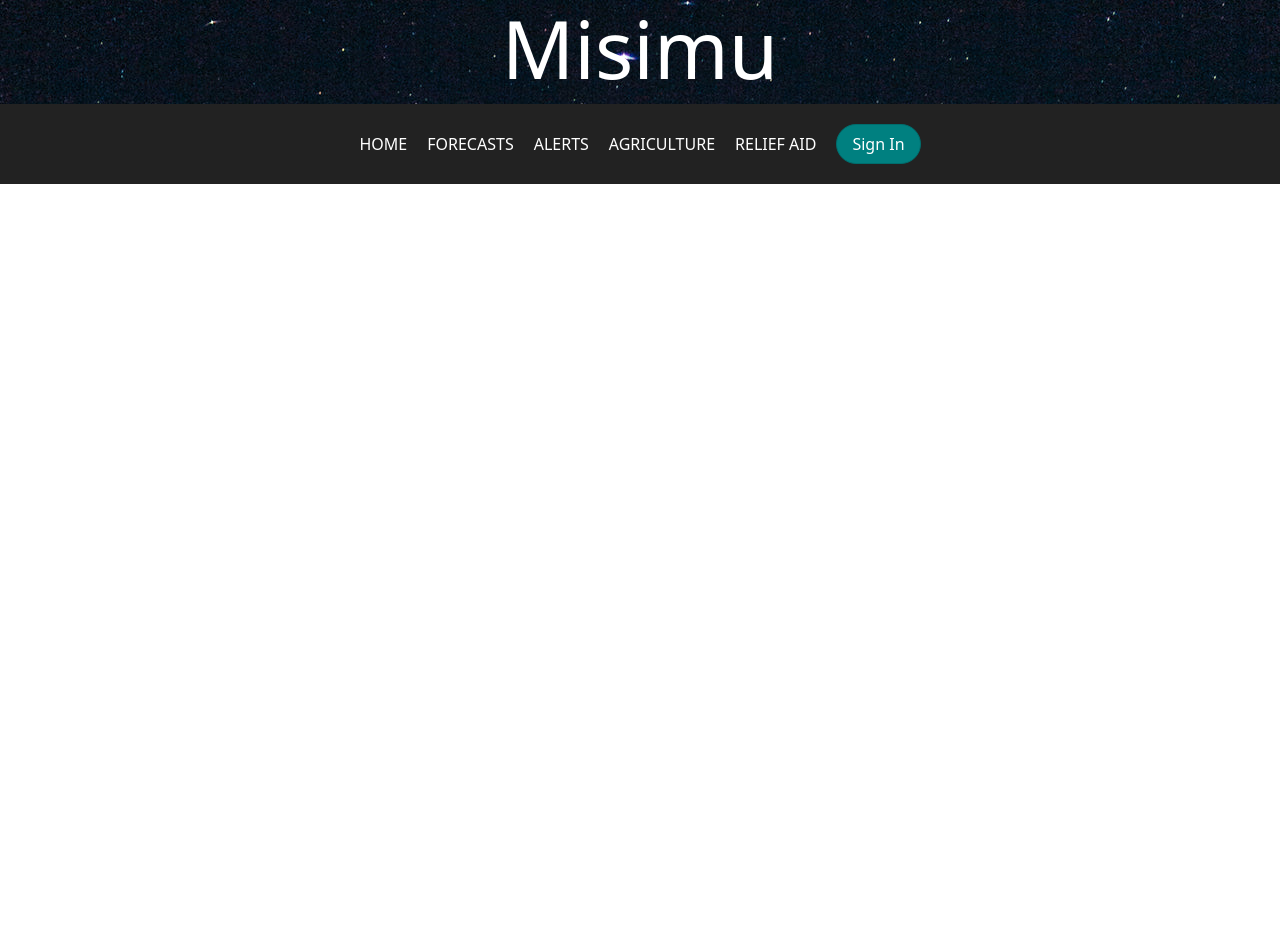
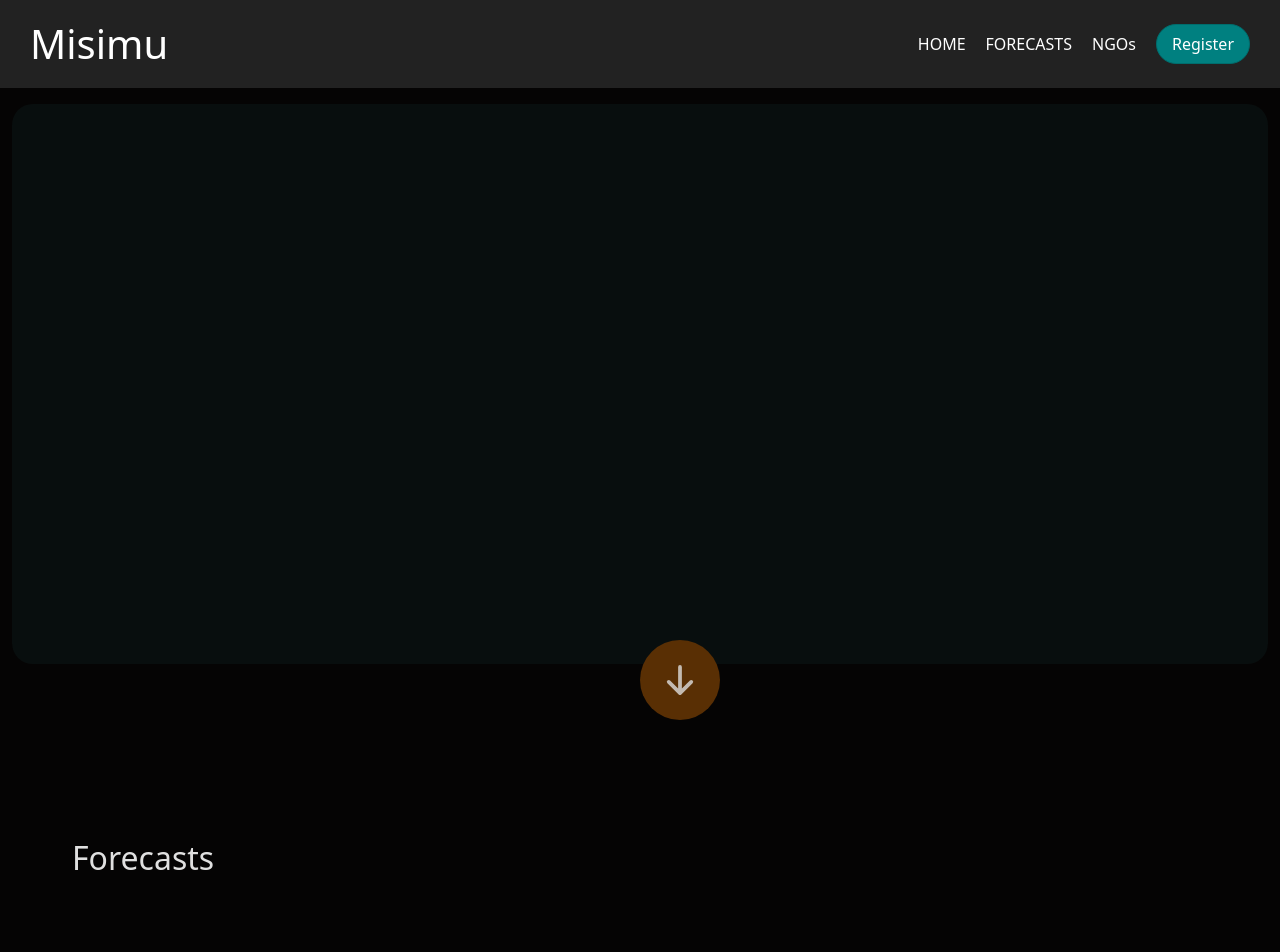
Before and after one commit to Matindo/weather-advisor, a Vue app: page / in a window 1280 px wide. Shown: the top 952 px of the page. Before the commit the page ends 800 px from the top, so only its background shows below. Built offline with nearby package versions, Linux system fonts and the light colour scheme.

Commit message:
homepage detail added

```diff
--- a/src/App.vue
+++ b/src/App.vue
@@ -1,8 +1,5 @@
 <template>
   <div id="app">
-    <div class="logo">
-      <h1>Misimu</h1>
-    </div>
     <Navbar />
     <router-view/>
   </div>
@@ -16,18 +13,15 @@ export default {
 </script>
 
 <style lang="scss">
-.logo {
-  width: 100vw;
-  display: flex;
-  align-content: center;
-  justify-content: center;
-  background-image: url('./assets/images/mountain-magic-hour.jpg');
-  background-position-x: center;
-  background-position-y: top;
-  background-repeat: no-repeat;
-  color: white;
-  h1 {
-    font-size: 5rem;
-  }
+:root {
+  --primary: #592f04;
+  --success: #1e790a;
+  --black: #050404;
+  --white: #e0e0e0;
+}
+
+#app {
+  background: var(--black);
+  color: var(--white);
 }
 </style>
--- a/src/components/Navbar.vue
+++ b/src/components/Navbar.vue
@@ -1,12 +1,11 @@
 <template>
   <nav>
     <ul class="menu">
+      <li class="logo"><router-link to="/"><h1>Misimu</h1></router-link></li>
       <li class="item" :class="{ active: toggle }"><router-link to="/">HOME</router-link></li>
       <li class="item" :class="{ active: toggle }"><router-link to="/">FORECASTS</router-link></li>
-      <li class="item" :class="{ active: toggle }"><router-link to="/">ALERTS</router-link></li>
-      <li class="item" :class="{ active: toggle }"><router-link to="/">AGRICULTURE</router-link></li>
-      <li class="item" :class="{ active: toggle }"><router-link to="/">RELIEF AID</router-link></li>
-      <li class="item button" :class="{ active: toggle }"><router-link to="/login">Sign In</router-link></li>
+      <li class="item" :class="{ active: toggle }"><router-link to="/">NGOs</router-link></li>
+      <li class="item button" :class="{ active: toggle }"><router-link to="/login">Register</router-link></li>
       <li class="toggle" @click="toggleMenu()"><span class="bars"></span></li>
     </ul>
   </nav>
--- a/src/views/HomeView.vue
+++ b/src/views/HomeView.vue
@@ -1,11 +1,71 @@
 <template>
-  <b-container id="home">
-    <b-jumbotron title="Welcome to Your Ultimate Weather Guide!" ></b-jumbotron>
+  <b-container id="home" fluid>
+    <div class="jumbotron">
+      <div class="slide-container">
+        <div v-for="(slide, index) in slides" :key="index"></div>
+      </div>
+      <div id="scroll-down">
+        <b-icon icon="arrow-down-short" animation="fade" font-scale="4" style="width: 60px; height: 60px;"></b-icon>
+      </div>
+    </div>
+    <b-row id="forecast">
+      <h2>Forecasts</h2>
+    </b-row>
+    <b-row id="ngos">
+      <h2>Relief Organizations</h2>
+    </b-row>
+    <b-row id="accounts">
+      <h2>Sign Up</h2>
+    </b-row>
   </b-container>
 </template>
 
 <script>
 export default {
-  name: 'HomeView'
+  name: 'HomeView',
+  data: function () {
+    return {
+      slides: []
+    }
+  }
 }
 </script>
+
+<style lang="scss" scoped>
+h1 {
+  color: var(--white)
+}
+
+.jumbotron {
+  height: 70vh;
+  width: 100%;
+  background-color: rgba(39, 101, 101, 0.1);
+  margin: 1rem 0 3rem 0;
+  border-radius: 1.3rem;
+  #scroll-down {
+    position: absolute;
+    display: flex;
+    justify-content: center;
+    align-items: center;
+    width: 80px;
+    height: 80px;
+    top: 80%;
+    left: 50%;
+    border-radius: 50%;
+    background: var(--primary);
+    transition: all ease 400ms;
+    &:hover{
+      background: #ab470a;
+    }
+  }
+}
+
+.row {
+  display: flex;
+  flex-direction: column;
+  justify-content: center;
+  align-items: center;
+  min-height: 300px;
+  margin: 1rem 3rem;
+}
+</style>
```
Also changed, not shown: 1 other file (tests, documents, lock files or other folders).
